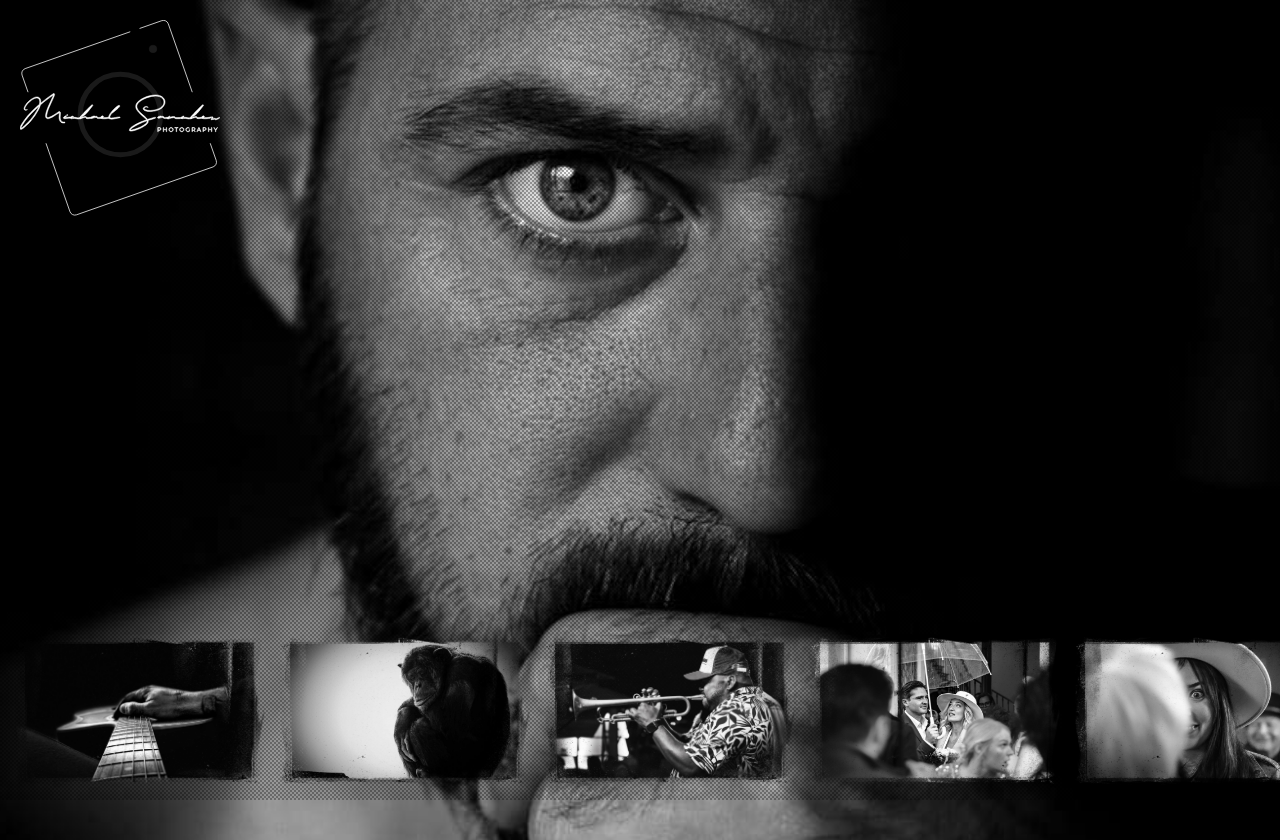
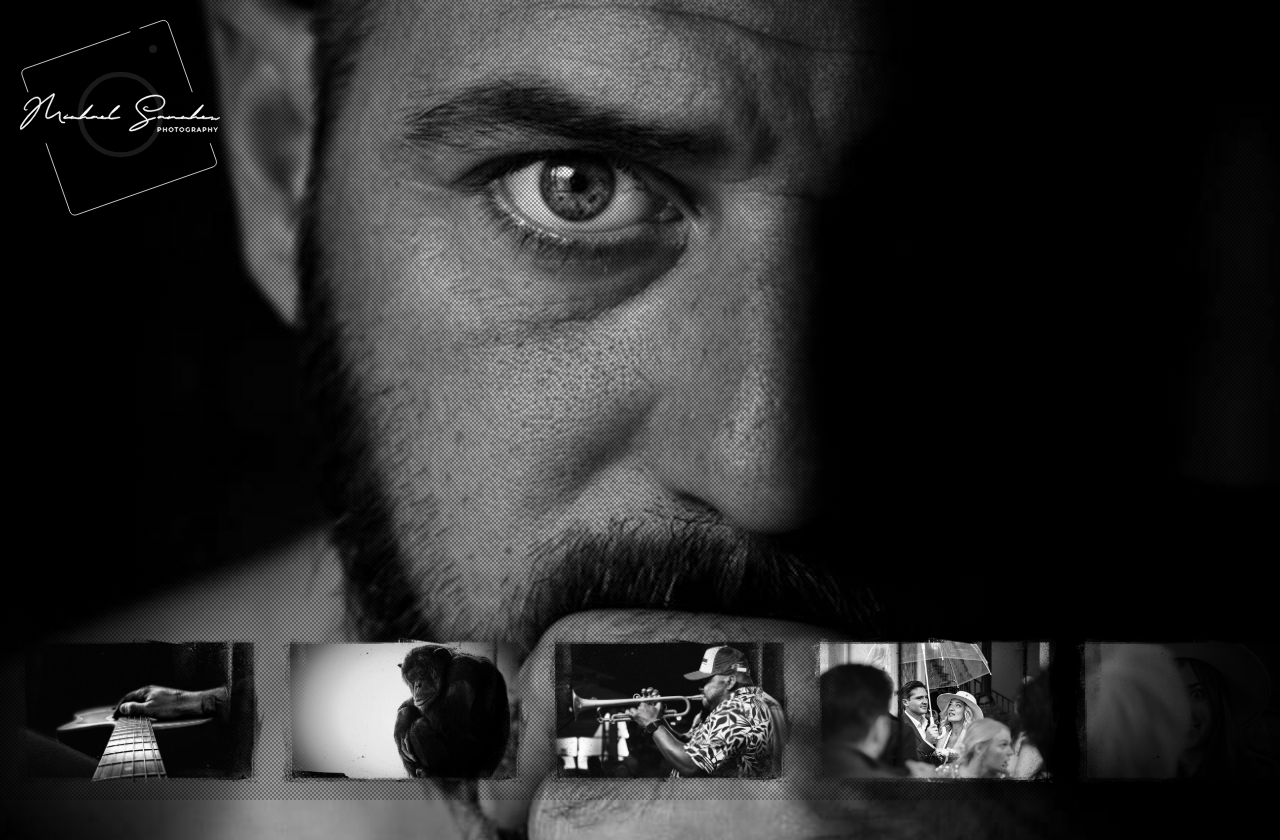
Before and after one commit to MickaelAustoni/ms-photographer, a Next.js app: page / in a window 1280 px wide. Shown: the top 840 px of the page. Built offline with nearby package versions, Linux system fonts and the light colour scheme.

Commit message:
feat: thumb improvement

```diff
--- a/src/components/FullScreenGallery.tsx
+++ b/src/components/FullScreenGallery.tsx
@@ -15,6 +15,7 @@ const THUMB_WIDTH = 250;
 const THUMB_HEIGHT = 150;
 const THUMB_MASK_URL = "url(/images/mask-thumb.png)";
 const SPRITE_MASK_URL = "url(/images/mask-sprite.png)";
+const OVERFLOW_MASK_URL = "url(/images/mask-overflow.png)";
 const SPRITE_ANIMATION_DURATION = 1.2;
 
 const parallaxTransformer = (value: number) => {
@@ -89,7 +90,17 @@ export default function FullScreenGallery({ images }: FullScreenGalleryProps) {
     {/* Thumbnails */}
     <div
       className={"w-full overflow-x-auto absolute bottom-0 left-0 right-0 flex flex-row z-40"}
-      style={{ paddingRight: THUMB_GAP }}
+      style={{
+        paddingRight: THUMB_WIDTH,
+        maskImage: OVERFLOW_MASK_URL,
+        WebkitMaskImage: OVERFLOW_MASK_URL,
+        maskPosition: "right",
+        WebkitMaskPosition: "left",
+        maskSize: "100% 165px",
+        WebkitMaskSize: "100% 165px",
+        maskRepeat: "no-repeat",
+        WebkitMaskRepeat: "no-repeat",
+    }}
     >
       {images.map((src, index) => {
         return <motion.div
```
Also changed, not shown: public/images/mask-overflow.png (added).
